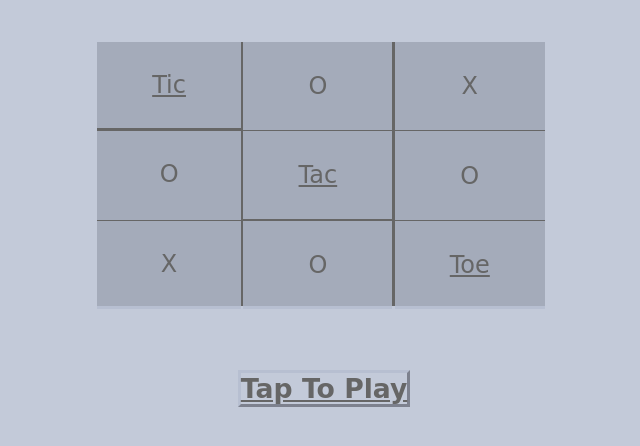
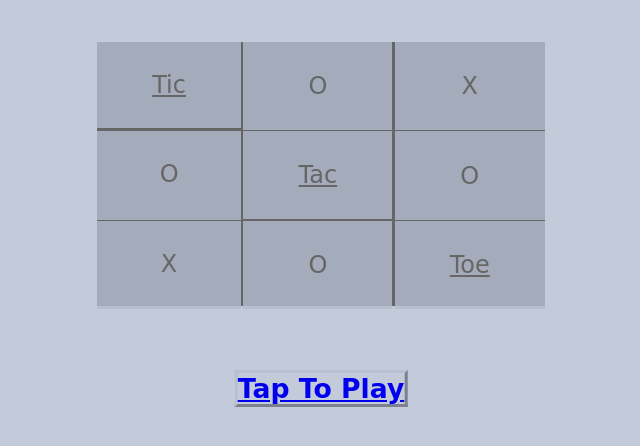
Before and after one commit to thekiddcixy/Sprint_5, a plain HTML site: page Src/index.html in a window 1280 px wide. Shown: the part 160-606 px from the top of the page, without its empty margins (319-959 px from the left). Drawn offline with Linux system fonts and the light colour scheme.

Commit message:
Remove bad CSS

```diff
--- a/Src/css/Css_Ttt.css
+++ b/Src/css/Css_Ttt.css
@@ -44,20 +44,21 @@
 }
 
 
-.Play{
-  text-decoration: none !important;
-  color: inherit !important;
-  color: rgba(102, 102, 102, 0.5);;
+.Play, div{
+  text-decoration: none;
+  color: rgba(102, 102, 102, 0.5);
+  /* text-align: center; */
 }
+
 .button{
   margin-top: 5%;
-  margin-left: 43.5%;
+  margin-left: 50%;
+  transform: translateX(-50%);
   color: rgba(102, 102, 102, 1);
   background: transparent;
   border:  outset rgba(181, 189, 208, 0.8);
   cursor: pointer;
   transition: all 0.3s ease;
-
 }
 .button:hover{
   background-color: rgba(102, 102, 102, 0.5);
--- a/Src/index.html
+++ b/Src/index.html
@@ -26,7 +26,7 @@
         </div>
 
         <div class="Play">
-            <button class="button" type="button"><a style="color:inherit" href="modalità.html"><h1>Tap To Play</h1></a> </button>
+            <button class="button" type="button"><a href="modalita.html"><h1>Tap To Play</h1></a> </button>
         </div>
 
     </body>
```
